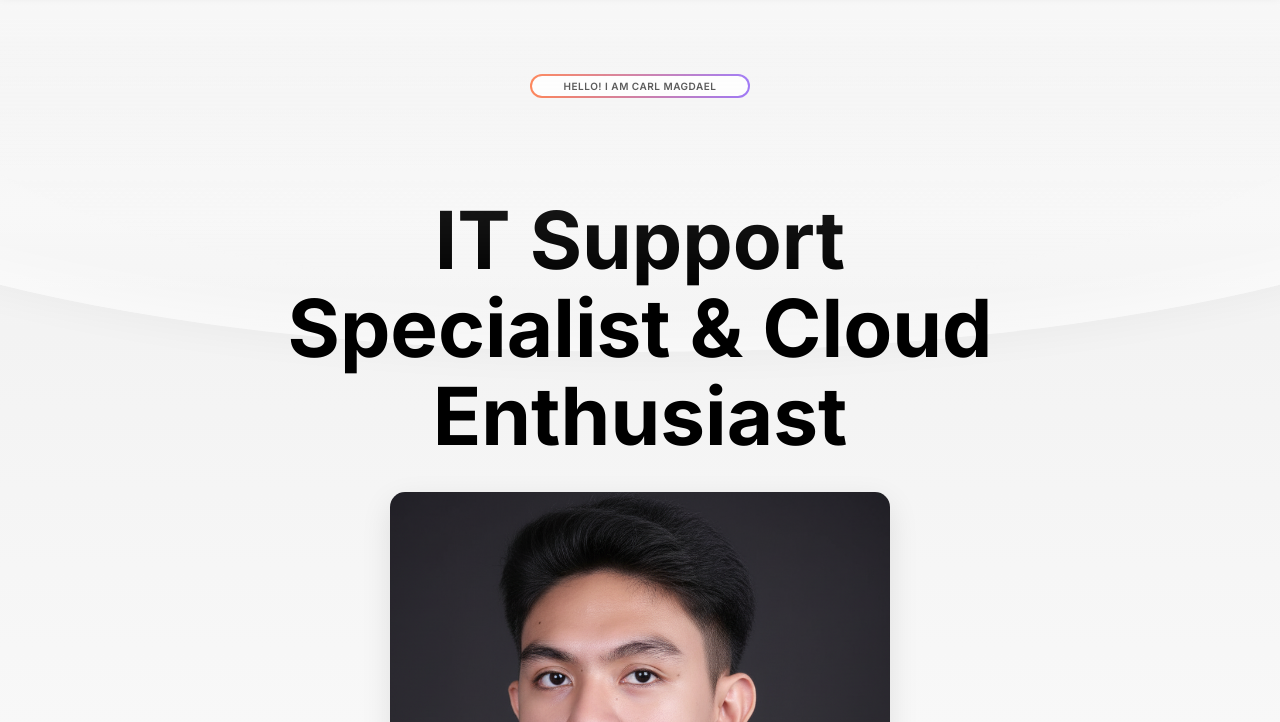
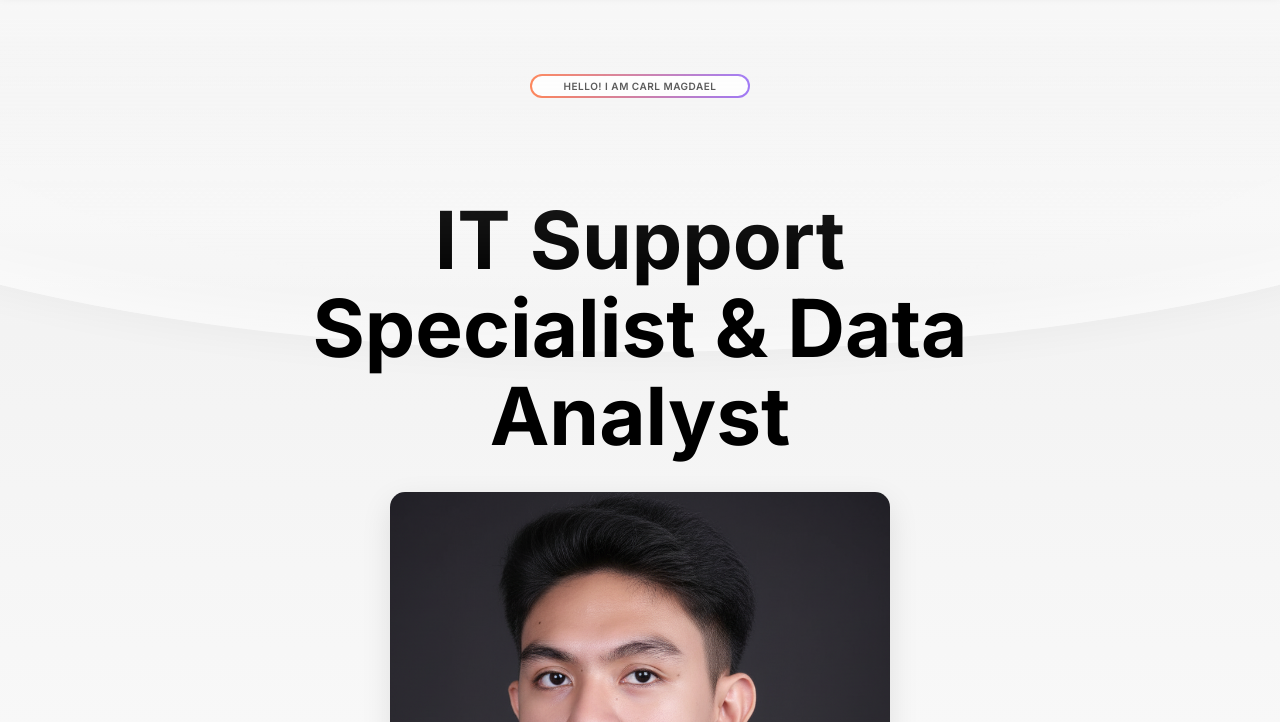
Before and after one commit to sejay-cs/sejaycodes.github.io, a plain HTML site: page index.html in a window 1280 px wide. Shown: the part 78-800 px from the top of the page. Drawn offline with Linux system fonts and the light colour scheme.

Commit message:
Update index.html

```diff
--- a/index.html
+++ b/index.html
@@ -2614,7 +2614,7 @@
             <div class="greeting-box">
                 <div class="greeting-text">HELLO! I AM CARL MAGDAEL</div>
             </div>
-            <h1>IT Support Specialist & Cloud Enthusiast</h1>
+            <h1>IT Support Specialist & Data Analyst</h1>
             <div class="hero-image">
                 <!-- Replace the src with your profile image URL -->
                 <img src="pic.png"
```
